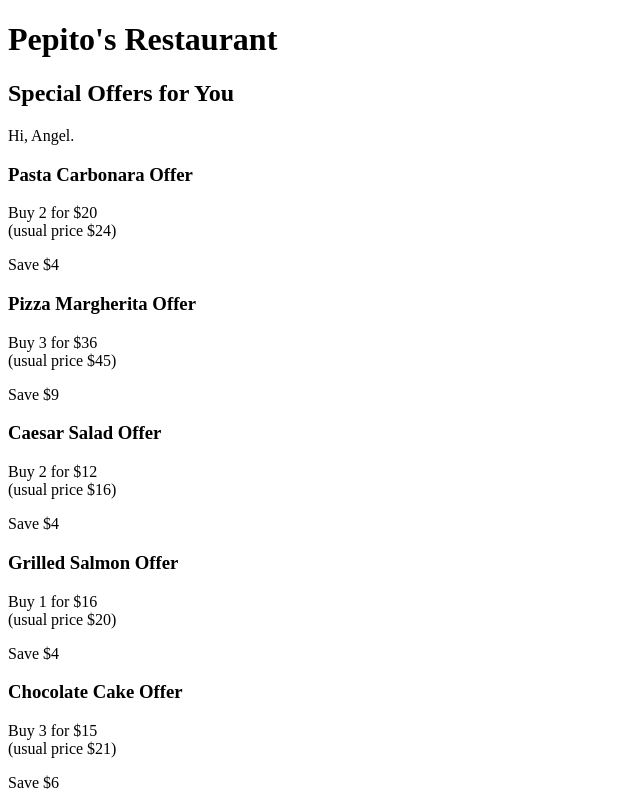
After one commit to AngelRodriguezArevalo/DWES, a PHP site: page /a1_13.php in a window 1280 px wide. The commit adds this page. Shown: the whole page, without its empty margins (0-640 px from the left). Run offline with PHP 8.4, Linux system fonts and the light colour scheme.

Commit message:
create a1_13
a1_13

```diff
--- a/BloqueA/a1_12.php
+++ b/BloqueA/a1_12.php
@@ -1,6 +1,6 @@
 <?php
 $username = 'Angel';
-$greeting = 'Hi, ' . $username . '.';
+$greeting = 'Hola, ' . $username . '.';
 
 $offer = [
     'item' => 'Chocolate',
--- /dev/null
+++ b/BloqueA/a1_13.php
@@ -0,0 +1,62 @@
+<?php
+$username = 'Angel';
+$greeting = 'Hi, ' . $username . '.';
+
+$offers = [
+    [
+        'item' => 'Pasta Carbonara',
+        'qty' => 2,
+        'price' => 12,
+        'discount' => 10,
+    ],
+    [
+        'item' => 'Pizza Margherita',
+        'qty' => 3,
+        'price' => 15,
+        'discount' => 12,
+    ],
+    [
+        'item' => 'Caesar Salad',
+        'qty' => 2,
+        'price' => 8,
+        'discount' => 6,
+    ],
+    [
+        'item' => 'Grilled Salmon',
+        'qty' => 1,
+        'price' => 20,
+        'discount' => 16,
+    ],
+    [
+        'item' => 'Chocolate Cake',
+        'qty' => 3,
+        'price' => 7,
+        'discount' => 5,
+    ],
+];
+?>
+<!DOCTYPE html>
+<html lang="en">
+<head>
+    <meta charset="UTF-8">
+    <meta name="viewport" content="width=device-width, initial-scale=1.0">
+    <title>Document</title>
+</head>
+<body>
+    <h1>Pepito's Restaurant</h1>
+    <h2>Special Offers for You</h2>
+    <p><?= $greeting?></p>
+    <?php foreach ($offers as $offer):
+        $usual_price = $offer['qty'] * $offer['price'];
+        $offer_price = $offer['qty'] * $offer['discount'];
+        $saving = $usual_price - $offer_price;
+    ?>
+        <div class="offer">
+            <h3><?= $offer['item'] ?> Offer</h3>
+            <p>Buy <?= $offer['qty'] ?> for $<?= $offer_price ?> <br>
+               (usual price $<?= $usual_price ?>)</p>
+            <p class="sticker">Save $<?= $saving ?></p>
+        </div>
+    <?php endforeach; ?>
+</body>
+</html>
```
